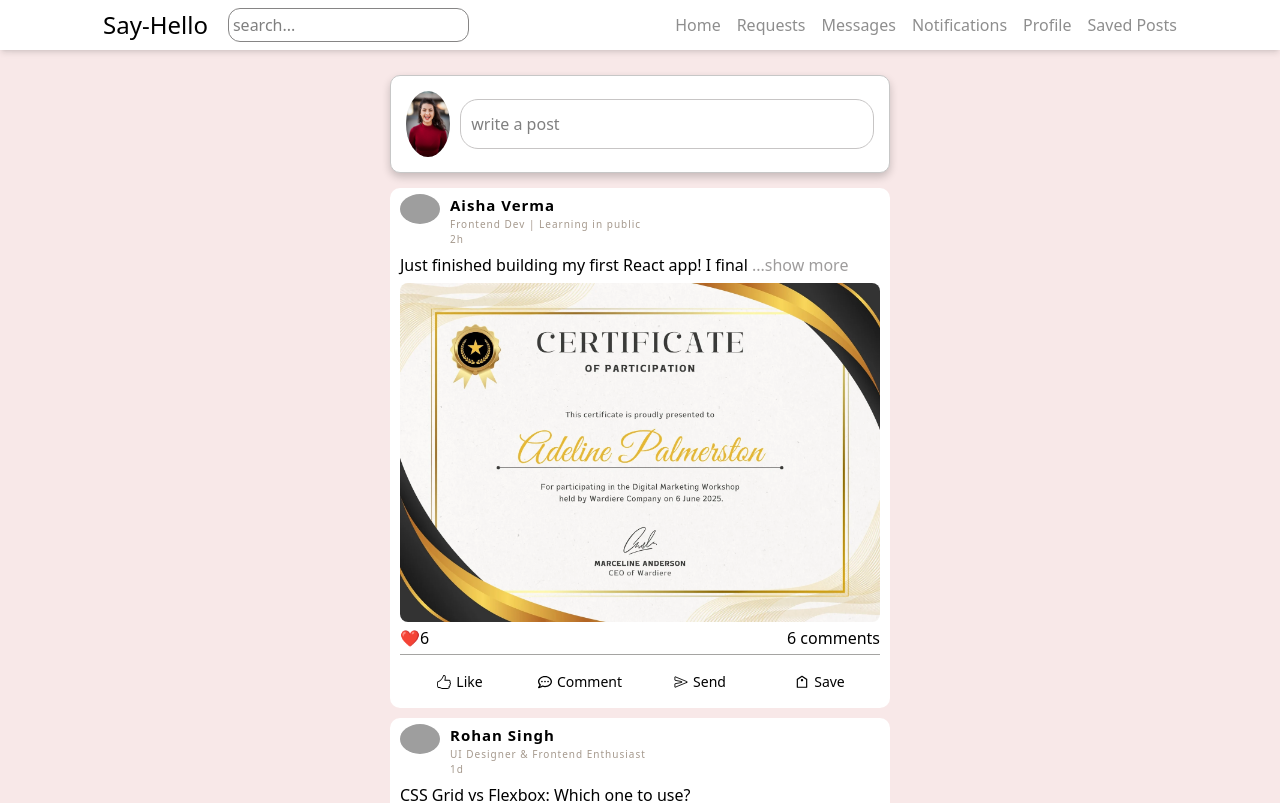
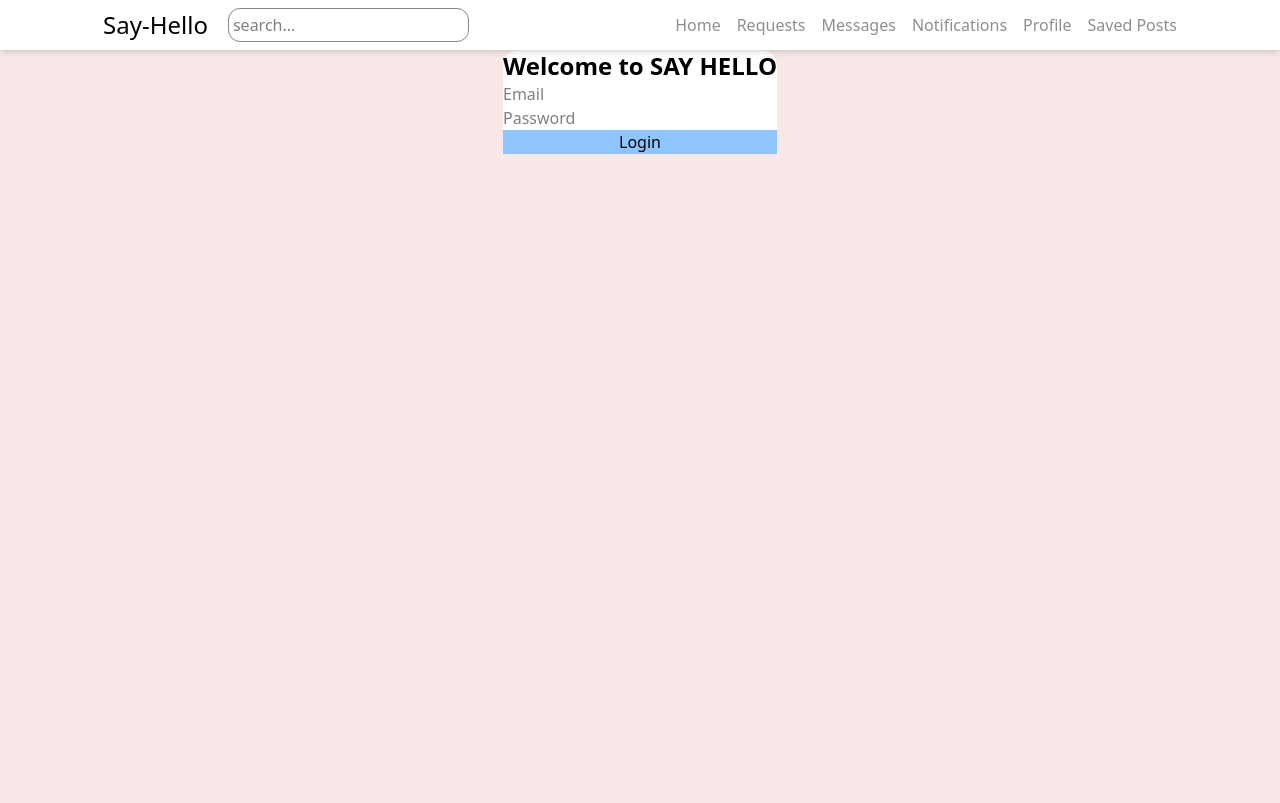
Before and after one commit to priyagupta-js/Say-Hello, a React (Vite) app: page / in a window 1280 px wide. Shown: the top 803 px of the page. Built offline with nearby package versions, Linux system fonts and the light colour scheme; grey boxes are pictures that could not be loaded.

Commit message:
Add Login/Signup

```diff
--- a/src/App.jsx
+++ b/src/App.jsx
@@ -8,6 +8,7 @@ import SavePost from "./Pages/SavePost/SavePost";
 import Profile from "./Pages/Profile/Profile";
 import Navbar from "./Components/Navbar/Navbar";
 import { PostProvider } from "./PostContext";
+import Login from "./Pages/Login/Login";
 
 function App() {
   // const handleSavePosts = (post) => {
@@ -29,7 +30,8 @@ function App() {
           <Navbar />
           <Layout>
             <Routes>
-              <Route path="/" element={<Homepage />} />
+             <Route path="/" element={<Login/>}/>
+              <Route path="/home" element={<Homepage />} />
               <Route path="/requests" element={<Request />} />
               {/* <Route path="/messages" element={<Messages />}/> */}
               {/* <Route path="/notifications" element={<Notification />}/> */}
--- a/src/Components/Navbar/Navbar.jsx
+++ b/src/Components/Navbar/Navbar.jsx
@@ -12,7 +12,7 @@ const Navbar = () =>{
             <div className="nav-content sticky top-0 shadow-md">
                 <div className="nav-left">
                     <div className="logo-container">
-                        <Link to="/" className="text-base md:text-2xl">Say-Hello</Link>
+                        <Link to="/home" className="text-base md:text-2xl">Say-Hello</Link>
                     </div>
                     <div className="search-bar-container">
                     <input type="search" className="search-bar" placeholder="search..."/>
--- /dev/null
+++ b/src/Pages/Login/Login.jsx
@@ -0,0 +1,20 @@
+import React from "react";
+
+const Login =() =>{
+    return(
+        <>
+           <div className="flex flex-col my-2 mx-auto bg-white rounded-2xl max-w-sm px-6 py-8 w-full">
+            <div className="text-2xl font-bold text-center mb-2 px-6">Welcome to SAY HELLO </div>
+            <div className=" flex flex-col">
+            <form className="flex flex-col space-y-4">
+                <input className="w-full px-4" type="email" placeholder="Email"/>
+                <input type="password" placeholder="Password"/>
+                <button className="bg-blue-300 py-4">Login</button>
+            </form>
+            </div>
+           </div>
+        </>
+    );
+}
+
+export default Login;
```
